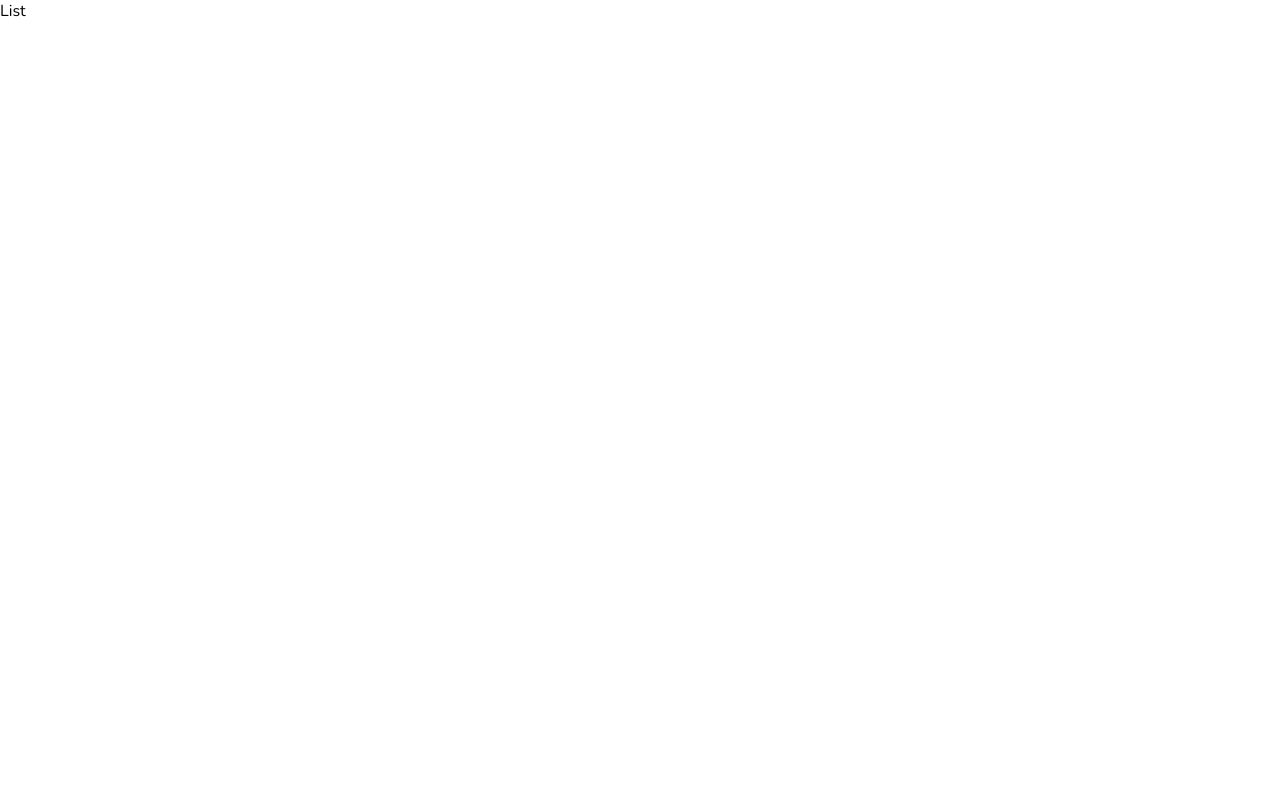
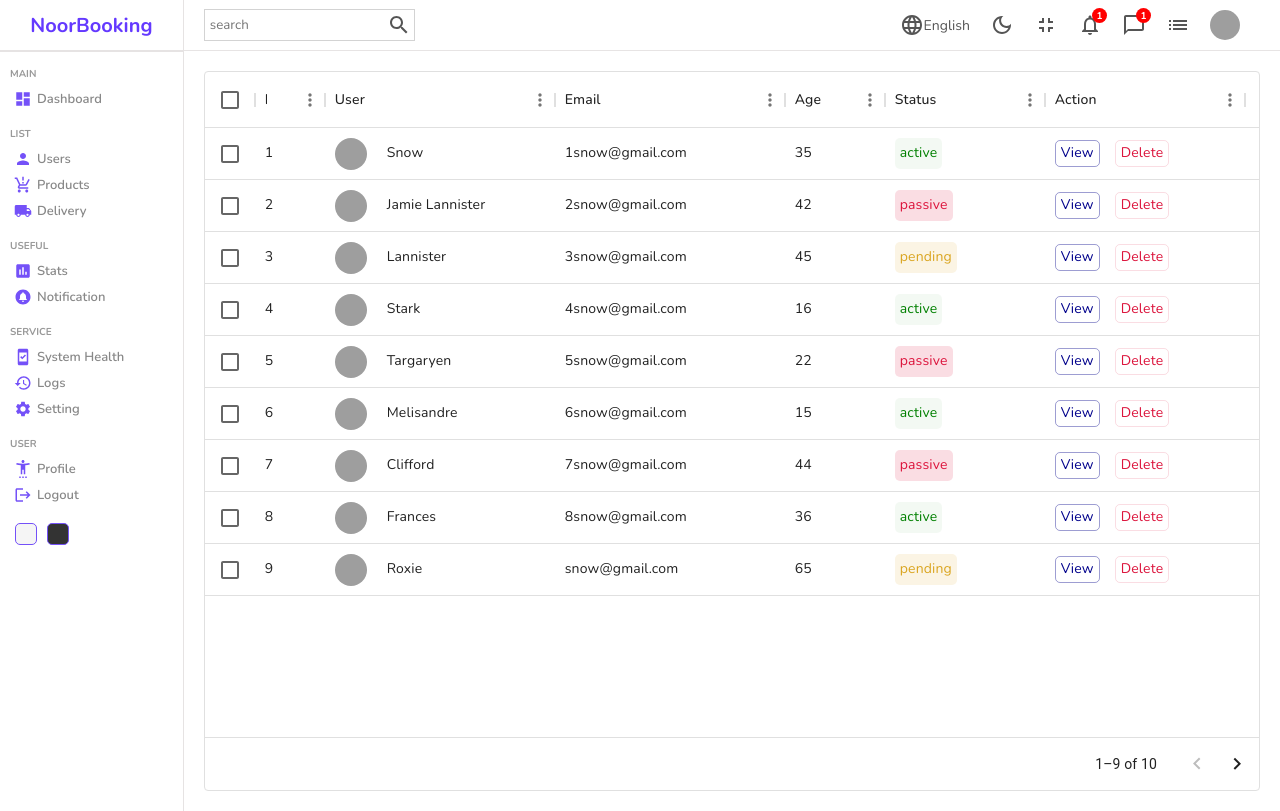
Before and after one commit to Radhi-Hudijan/noorBookingDp, a React (Create React App) app in the folder adminpanel/: page /users in a window 1280 px wide. Built offline with nearby package versions, Linux system fonts and the light colour scheme; grey boxes are pictures that could not be loaded.

Commit message:
data table component completed

```diff
--- a/adminpanel/package.json
+++ b/adminpanel/package.json
@@ -7,6 +7,7 @@
     "@emotion/styled": "^11.11.0",
     "@mui/icons-material": "^5.14.3",
     "@mui/material": "^5.14.5",
+    "@mui/x-data-grid": "^6.11.1",
     "@testing-library/jest-dom": "^5.17.0",
     "@testing-library/react": "^13.4.0",
     "@testing-library/user-event": "^13.5.0",
--- /dev/null
+++ b/adminpanel/src/component/datatable/Datatable.jsx
@@ -0,0 +1,40 @@
+import React from "react";
+import "./datatable.scss";
+import { DataGrid } from "@mui/x-data-grid";
+import { userColumns, userRows } from "../../dataTableSource";
+
+const Datatable = () => {
+  const actionColumn = [
+    {
+      field: "action",
+      headerName: "Action",
+      width: 200,
+      renderCell: () => {
+        return (
+          <div className="cellAction">
+            <div className="viewButton">View</div>
+            <div className="deleteButton">Delete</div>
+          </div>
+        );
+      },
+    },
+  ];
+
+  return (
+    <div className="datatable">
+      <DataGrid
+        rows={userRows}
+        columns={userColumns.concat(actionColumn)}
+        initialState={{
+          pagination: {
+            paginationModel: { page: 0, pageSize: 9 },
+          },
+        }}
+        pageSizeOptions={[5, 10]}
+        checkboxSelection
+      />
+    </div>
+  );
+};
+
+export default Datatable;
--- /dev/null
+++ b/adminpanel/src/component/datatable/datatable.scss
@@ -0,0 +1,59 @@
+.datatable {
+  height: 90vh;
+  padding: 20px;
+
+  .cellWithImg {
+    display: flex;
+    align-items: center;
+
+    .cellImg {
+      width: 32px;
+      height: 32px;
+      border-radius: 50%;
+      object-fit: cover;
+      margin-right: 20px;
+    }
+  }
+
+  .cellWithStatus {
+    padding: 5px;
+    border-radius: 5px;
+
+    &.active {
+      color: green;
+      background-color: rgba(0, 128, 0, 0.047);
+    }
+
+    &.pending {
+      color: goldenrod;
+      background-color: rgba(218, 165, 32, 0.12);
+    }
+
+    &.passive {
+      color: crimson;
+      background-color: rgba(220, 20, 60, 0.14);
+    }
+  }
+
+  .cellAction {
+    display: flex;
+    align-items: center;
+    gap: 15px;
+
+    .viewButton {
+      padding: 2px 5px;
+      border-radius: 5px;
+      color: darkblue;
+      border: 1px solid rgba(0, 0, 139, 0.383);
+      cursor: pointer;
+    }
+
+    .deleteButton {
+      padding: 2px 5px;
+      border-radius: 5px;
+      color: crimson;
+      border: 1px solid rgba(220, 20, 60, 0.14);
+      cursor: pointer;
+    }
+  }
+}
--- a/adminpanel/src/component/normalChart/NormalChart.jsx
+++ b/adminpanel/src/component/normalChart/NormalChart.jsx
@@ -6,7 +6,6 @@
   AreaChart,
   Area,
   XAxis,
-  YAxis,
   CartesianGrid,
   Tooltip,
   ResponsiveContainer,
--- /dev/null
+++ b/adminpanel/src/dataTableSource.js
@@ -0,0 +1,123 @@
+export const userColumns = [
+  { field: "id", headerName: "ID", width: 70 },
+  {
+    field: "user",
+    headerName: "User",
+    width: 230,
+    renderCell: (params) => {
+      return (
+        <div className="cellWithImg">
+          <img className="cellImg" src={params.row.img} alt="avatar" />
+          {params.row.username}
+        </div>
+      );
+    },
+  },
+  {
+    field: "email",
+    headerName: "Email",
+    width: 230,
+  },
+
+  {
+    field: "age",
+    headerName: "Age",
+    width: 100,
+  },
+  {
+    field: "status",
+    headerName: "Status",
+    width: 160,
+    renderCell: (params) => {
+      return (
+        <div className={`cellWithStatus ${params.row.status}`}>
+          {params.row.status}
+        </div>
+      );
+    },
+  },
+];
+
+//temporary data
+export const userRows = [
+  {
+    id: 1,
+    username: "Snow",
+    img: "https://images.pexels.com/photos/1820770/pexels-photo-1820770.jpeg?auto=compress&cs=tinysrgb&dpr=2&w=500",
+    status: "active",
+    email: "1snow@gmail.com",
+    age: 35,
+  },
+  {
+    id: 2,
+    username: "Jamie Lannister",
+    img: "https://images.pexels.com/photos/1820770/pexels-photo-1820770.jpeg?auto=compress&cs=tinysrgb&dpr=2&w=500",
+    email: "2snow@gmail.com",
+    status: "passive",
+    age: 42,
+  },
+  {
+    id: 3,
+    username: "Lannister",
+    img: "https://images.pexels.com/photos/1820770/pexels-photo-1820770.jpeg?auto=compress&cs=tinysrgb&dpr=2&w=500",
+    email: "3snow@gmail.com",
+    status: "pending",
+    age: 45,
+  },
+  {
+    id: 4,
+    username: "Stark",
+    img: "https://images.pexels.com/photos/1820770/pexels-photo-1820770.jpeg?auto=compress&cs=tinysrgb&dpr=2&w=500",
+    email: "4snow@gmail.com",
+    status: "active",
+    age: 16,
+  },
+  {
+    id: 5,
+    username: "Targaryen",
+    img: "https://images.pexels.com/photos/1820770/pexels-photo-1820770.jpeg?auto=compress&cs=tinysrgb&dpr=2&w=500",
+    email: "5snow@gmail.com",
+    status: "passive",
+    age: 22,
+  },
+  {
+    id: 6,
+    username: "Melisandre",
+    img: "https://images.pexels.com/photos/1820770/pexels-photo-1820770.jpeg?auto=compress&cs=tinysrgb&dpr=2&w=500",
+    email: "6snow@gmail.com",
+    status: "active",
+    age: 15,
+  },
+  {
+    id: 7,
+    username: "Clifford",
+    img: "https://images.pexels.com/photos/1820770/pexels-photo-1820770.jpeg?auto=compress&cs=tinysrgb&dpr=2&w=500",
+    email: "7snow@gmail.com",
+    status: "passive",
+    age: 44,
+  },
+  {
+    id: 8,
+    username: "Frances",
+    img: "https://images.pexels.com/photos/1820770/pexels-photo-1820770.jpeg?auto=compress&cs=tinysrgb&dpr=2&w=500",
+    email: "8snow@gmail.com",
+    status: "active",
+    age: 36,
+  },
+  {
+    id: 9,
+    username: "Roxie",
+    img: "https://images.pexels.com/photos/1820770/pexels-photo-1820770.jpeg?auto=compress&cs=tinysrgb&dpr=2&w=500",
+    email: "snow@gmail.com",
+    status: "pending",
+    age: 65,
+  },
+  {
+    id: 10,
+    username: "Roxie",
+    img: "https://images.pexels.com/photos/1820770/pexels-photo-1820770.jpeg?auto=compress&cs=tinysrgb&dpr=2&w=500",
+    email: "snow@gmail.com",
+    status: "active",
+    age: 65,
+  },
+];
--- a/adminpanel/src/pages/list/List.jsx
+++ b/adminpanel/src/pages/list/List.jsx
@@ -1,7 +1,18 @@
 import "./list.scss";
+import SideBar from "../../component/sidebar/Sidebar";
+import Navbar from "../../component/navbar/Navbar";
+import Datatable from "../../component/datatable/Datatable";
 
 const List = () => {
-  return <div>List</div>;
+  return (
+    <div className="list">
+      <SideBar />
+      <div className="listContainer">
+        <Navbar />
+        <Datatable />
+      </div>
+    </div>
+  );
 };
 
 export default List;
--- a/adminpanel/src/pages/list/list.scss
+++ b/adminpanel/src/pages/list/list.scss
@@ -0,0 +1,8 @@
+.list {
+  display: flex;
+  width: 100%;
+
+  .listContainer {
+    flex: 6;
+  }
+}
```
Also changed, not shown: 1 other file (tests, documents, lock files or other folders).
